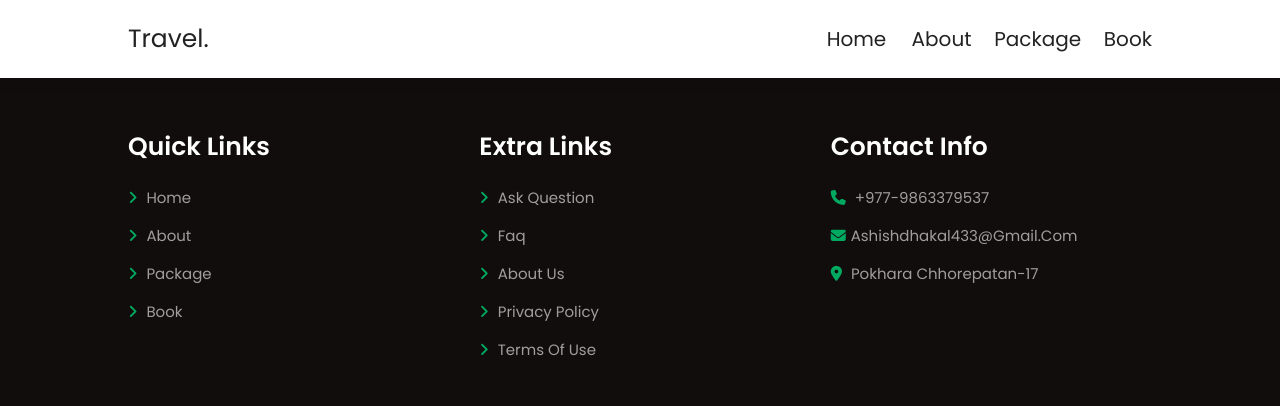
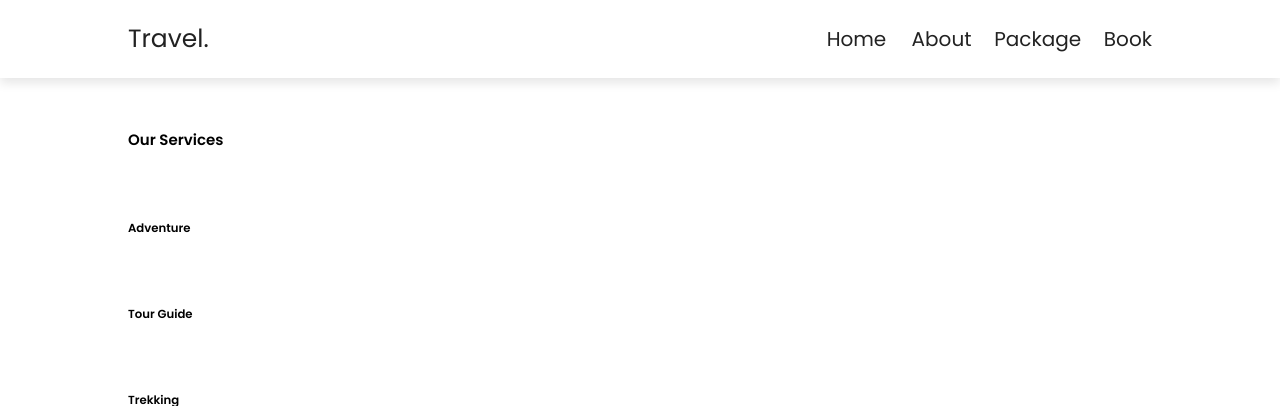
Before and after one commit to Ashish-Dhakal/Tours-and-travel-website, a PHP site: page /home.php in a window 1280 px wide. Shown: the top 406 px of the page. Run offline with PHP 8.4, Linux system fonts and the light colour scheme; some libraries are stand-ins or nearby versions.

Commit message:
service section added

```diff
--- a/home.php
+++ b/home.php
@@ -39,6 +39,55 @@
     </section>
 
     <!-- header section end here -->
+
+    <!-- service section starts here -->
+
+    <section class="services">
+        <h1 class="heading-title"> Our Services</h1>
+
+        <div class="box-container">
+
+            <div class="box">
+                <img src="img/icon-1.jpg" alt="">
+                <h3>adventure</h3>
+
+            </div>
+
+            <div class="box">
+                <img src="img/icon-2.jpg" alt="">
+                <h3>tour guide</h3>
+
+            </div>
+
+            <div class="box">
+                <img src="img/icon-3.jpg" alt="">
+                <h3>trekking</h3>
+
+            </div>
+
+            <div class="box">
+                <img src="img/icon-4.jpg" alt="">
+                <h3>camp fire</h3>
+
+            </div>
+
+            <div class="box">
+                <img src="img/icon-5.jpg" alt="">
+                <h3>off road</h3>
+
+            </div>
+
+            <div class="box">
+                <img src="img/icon-6.jpg" alt="">
+                <h3>camping</h3>
+
+            </div>
+
+
+        </div>
+    </section>
+
+    <!-- service section ends here -->
 
 
 
```
